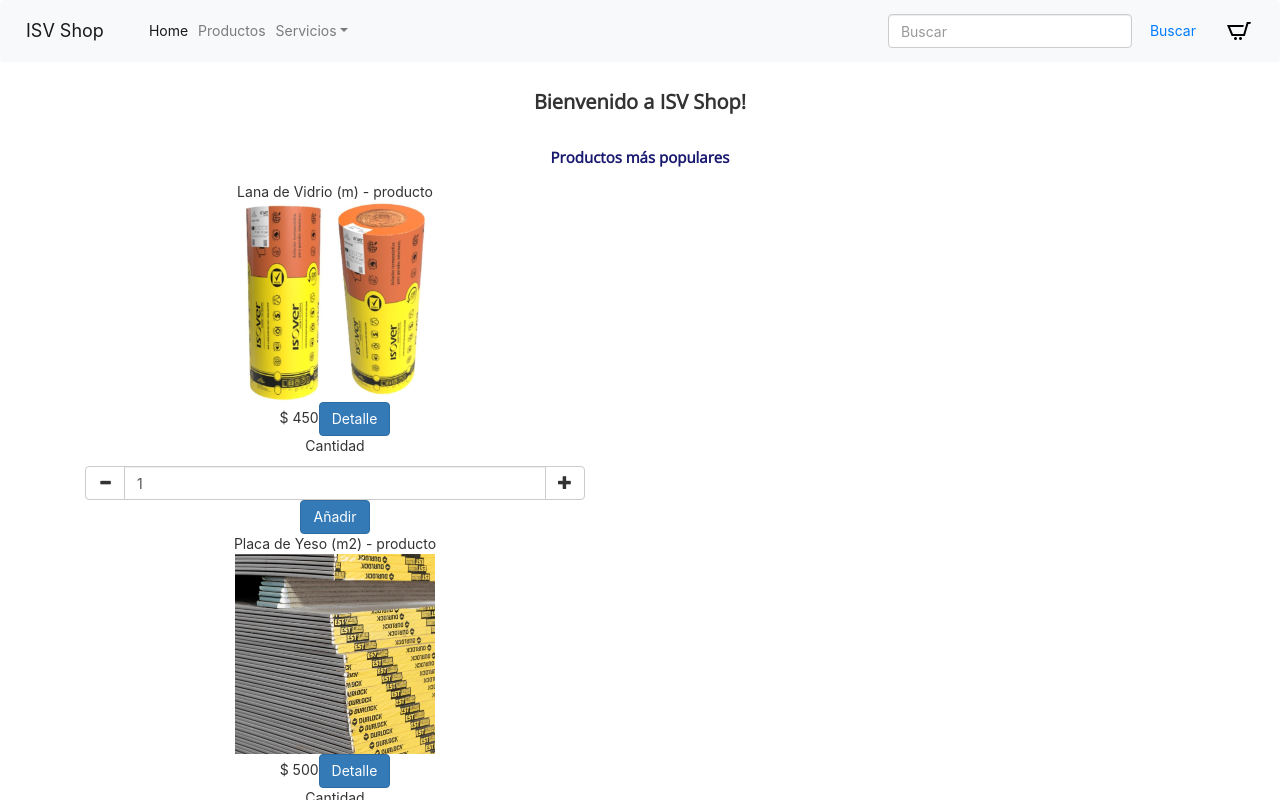
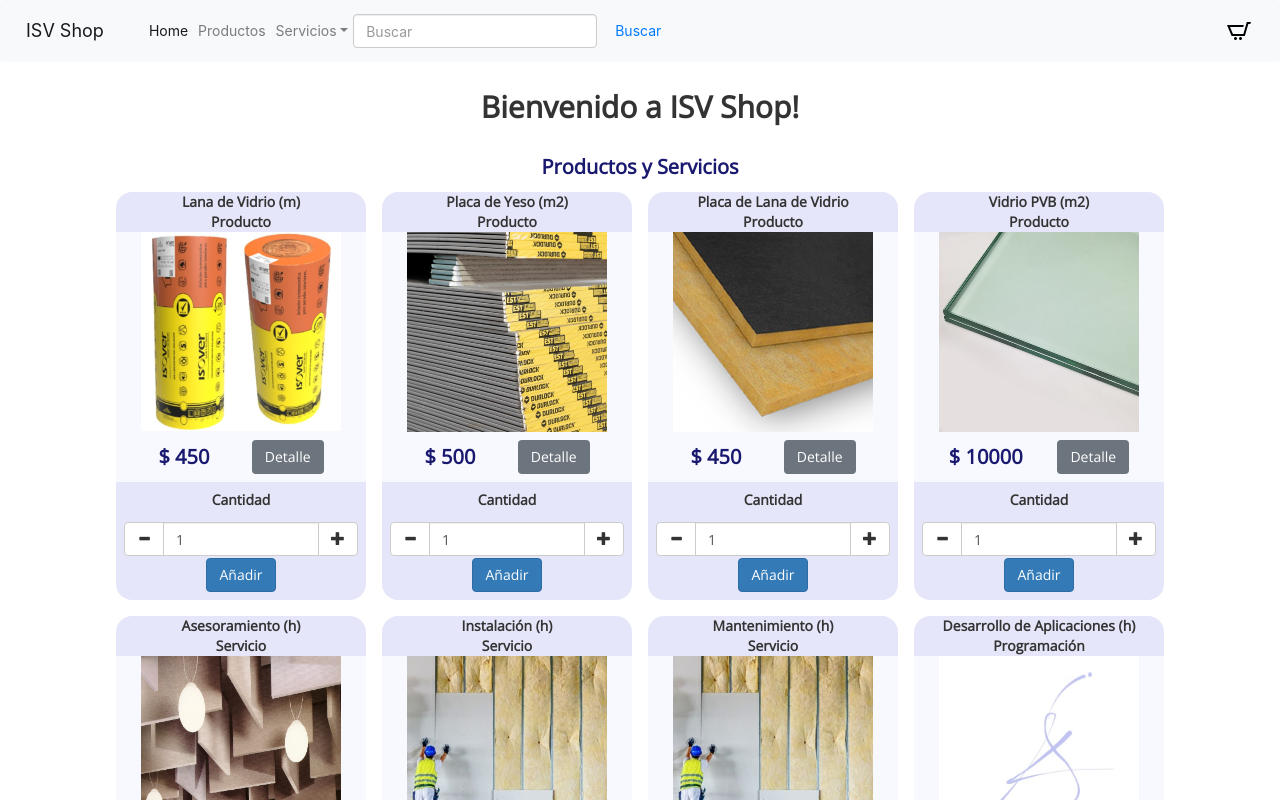
Before and after one commit to ignacioveigagiusti/isv-ecommerce, a React (Create React App) app: page / in a window 1280 px wide. Shown: the top 800 px of the page. Built offline with nearby package versions, Linux system fonts and the light colour scheme.

Commit message:
Desafío: Catálogo con Maps y Promises V2

```diff
--- a/src/components/item.jsx
+++ b/src/components/item.jsx
@@ -1,21 +1,22 @@
 import React from 'react';
 import ItemCount from './itemCount';
+import styles from './item.module.css';
 
 export default function Item(item) {
-  return <div className='itemCard'>
-          <div className='itemTitle'>
-            {`${item.name} - ${item.category}`}
+  return <div className={styles.itemCard}>
+          <div className={styles.itemTitle}>
+            <span>{item.name}</span><span>{item.category}</span>
           </div>
-          <div className='itemPicture'>
-            <img src={item.picture} />
+          <div className={styles.itemPicture}>
+            <img src={item.picture} width='200px' height='200px'/>
           </div>
-          <div className='itemDetail'>
-            {`$ ${item.price}`}
-            <button type="button" className="btn btn-primary">
+          <div className={styles.itemDetail}>
+            <h2>{`$ ${item.price}`}</h2>
+            <button type="button" className="btn btn-secondary">
               Detalle
             </button>
           </div>
-          <div className='itemCounter'>
+          <div className={styles.itemCounter}>
             <ItemCount stock='10' initial='1'/>
           </div>
         </div>;
--- /dev/null
+++ b/src/components/item.module.css
@@ -0,0 +1,45 @@
+.itemCard {
+    border-radius: 16px;
+    background: lavender;
+    font-family: 'Open Sans', sans-serif;
+    font-weight: bold;
+    width: 250px;
+}
+
+.itemTitle {
+    display: flex;
+    flex-flow: column;
+}
+
+.itemPicture {
+    background: ghostwhite;
+}
+
+.itemDetail {
+    padding: 8px 0;
+    background: ghostwhite;
+    display: flex;
+    justify-content: space-evenly;
+    align-items: center;
+}
+
+.itemDetail h2 {
+margin: 0;
+}
+
+.itemCounter {
+    padding: 8px;
+}
+
+.itemCount {
+    display: flex;
+    flex-flow: column;
+    gap: 2px;
+}
+
+.addToCartBtn {
+    display: flex;
+    flex-flow: column;
+    width: fit-content;
+    align-self: center;
+}
--- a/src/components/itemCatalogue.jsx
+++ b/src/components/itemCatalogue.jsx
@@ -1,20 +1,12 @@
-import acustiverR from '../assets/acustiverR.png'
-import durlock from '../assets/durlock.png'
-import acustiverP from '../assets/acustiverP.png'
-import glass from '../assets/glass.png'
-import absorcion from '../assets/absorcion.png'
-import aislamiento from '../assets/aislamiento.png'
-import logoISV from '../assets/logoISV.png'
-
 const items = [
-    { id:'1', category:'producto', name:'Lana de Vidrio (m)', price:450 , picture:require('../assets/acustiverR.png')},
-    { id:'2', category:'producto', name:'Placa de Yeso (m2)', price:500 , picture:require('../assets/durlock.png')},
-    { id:'3', category:'producto', name:'Placa de Lana de Vidrio', price:450 , picture:require('../assets/acustiverP.png')},
-    { id:'4', category:'producto', name:'Vidrio PVB (m2)', price:10000 , picture:require('../assets/glass.png')},
-    { id:'5', category:'servicio', name:'Asesoramiento (h)', price:1500 , picture:require('../assets/absorcion.png')},
-    { id:'6', category:'servicio', name:'Instalación (h)', price:1500 , picture:require('../assets/aislamiento.png')},
-    { id:'7', category:'servicio', name:'Mantenimiento (h)', price:1000 , picture:require('../assets/aislamiento.png')},
-    { id:'8', category:'programación', name:'Desarrollo de Aplicaciones (h)', price:2500 , picture:require('../assets/logoISV.png')}
+    { id:'1', category:'Producto', name:'Lana de Vidrio (m)', price:450 , picture:require('../assets/acustiverR.png')},
+    { id:'2', category:'Producto', name:'Placa de Yeso (m2)', price:500 , picture:require('../assets/durlock.png')},
+    { id:'3', category:'Producto', name:'Placa de Lana de Vidrio', price:450 , picture:require('../assets/acustiverP.png')},
+    { id:'4', category:'Producto', name:'Vidrio PVB (m2)', price:10000 , picture:require('../assets/glass.png')},
+    { id:'5', category:'Servicio', name:'Asesoramiento (h)', price:1500 , picture:require('../assets/absorcion.png')},
+    { id:'6', category:'Servicio', name:'Instalación (h)', price:1500 , picture:require('../assets/aislamiento.png')},
+    { id:'7', category:'Servicio', name:'Mantenimiento (h)', price:1000 , picture:require('../assets/aislamiento.png')},
+    { id:'8', category:'Programación', name:'Desarrollo de Aplicaciones (h)', price:2500 , picture:require('../assets/logoISV.png')}
 ];
 
 export const getItems = new Promise( (res,rej) => {
--- a/src/components/itemCount.jsx
+++ b/src/components/itemCount.jsx
@@ -1,5 +1,5 @@
 import React, { useState } from 'react';
-import './itemListContainer.module.css';
+import styles from './item.module.css';
 
 function ItemCount( { initial, stock } ) {
     const [count,setCount] = useState(initial);
@@ -17,7 +17,7 @@ function ItemCount( { initial, stock } ) {
     }
 
     return (
-        <div>
+        <div className={styles.itemCount}>
             <p>Cantidad</p>
             <div className="input-group">
                 <span className="input-group-btn">
@@ -32,7 +32,7 @@ function ItemCount( { initial, stock } ) {
                     </button>
                 </span>
             </div>
-            <button type="button" className="btn btn-primary" onClick={addToCart}>
+            <button type="button" className={`btn btn-primary ${styles.addToCartBtn}`} onClick={addToCart}>
                 Añadir
             </button>
         </div>
--- a/src/components/itemList.jsx
+++ b/src/components/itemList.jsx
@@ -1,6 +1,7 @@
 import React, { useEffect, useState } from 'react';
 import Item from './item';
 import { getItems } from './itemCatalogue';
+import styles from './itemList.module.css'
 
 export default function ItemList() {
     const [items, setItems] = useState([]);
@@ -13,7 +14,7 @@ export default function ItemList() {
         .finally(()=> setLoading(false))
     }, []);
 
-    return  <div className='itemList'>
+    return  <div className={styles.itemList}>
                 { loading ? <h2>Cargando ...</h2> :
                 items.map( i  => <Item {...i} key={i.id}/> )}
             </div>;
--- /dev/null
+++ b/src/components/itemList.module.css
@@ -0,0 +1,6 @@
+.itemList{
+    display: flex;
+    flex-wrap: wrap;
+    justify-content: center;
+    gap: 16px;
+}
--- a/src/components/itemListContainer.jsx
+++ b/src/components/itemListContainer.jsx
@@ -7,7 +7,7 @@ export default function ItemListContainer() {
     return (
         <div className='container'>
             <h1>Bienvenido a ISV Shop!</h1>
-            <h2>Productos más populares</h2>
+            <h2>Productos y Servicios</h2>
             <div className={styles.itemDetailContainer}>
                 <div><ItemList/></div>
             </div>
--- a/src/components/itemListContainer.module.css
+++ b/src/components/itemListContainer.module.css
@@ -9,8 +9,8 @@ h1 {
     font-family: 'Open Sans', sans-serif;
     font-weight: bold;
     overflow: hidden;
-    font-size: 2rem;
-    line-height: 2rem;
+    font-size: 3rem;
+    line-height: 3rem;
 }
 
 h2 {
@@ -18,7 +18,7 @@ h2 {
     color: midnightblue;
     font: bold 2rem "Open Sans", sans-serif;
     margin-bottom: 10px;
-    font-size: 1.5rem;
+    font-size: 2rem;
     line-height: 3rem;
 }
 
--- a/src/components/navbar/navbar.jsx
+++ b/src/components/navbar/navbar.jsx
@@ -1,5 +1,6 @@
 import React from 'react';
 import CartWidget from '../cartWidget/cartWidget';
+import styles from './navbar.module.css'
 
 function NavBar() {
     return (
@@ -28,12 +29,14 @@ function NavBar() {
                         <a className="dropdown-item" href="#">Programación</a>
                         </div>
                     </li>
+                    <li className={`nav-item ${styles.search}`}>
+                        <form className='form-inline'>
+                            <input className="form-control mr-sm-2" type="search" placeholder="Buscar" aria-label="Search" />
+                            <button className="btn btn-outline-primary my-2 my-sm-0" type="submit">Buscar</button>
+                        </form>
+                    </li>
                 </ul>
             </div>
-            <form className="form-inline">
-                    <input className="form-control mr-sm-2" type="search" placeholder="Buscar" aria-label="Search" />
-                    <button className="btn btn-outline-primary my-2 my-sm-0" type="submit">Buscar</button>
-            </form>
             <CartWidget/>
         </nav>
      );
--- /dev/null
+++ b/src/components/navbar/navbar.module.css
@@ -0,0 +1,4 @@
+.search {
+    display: flex;
+    align-items: center;
+}
```
